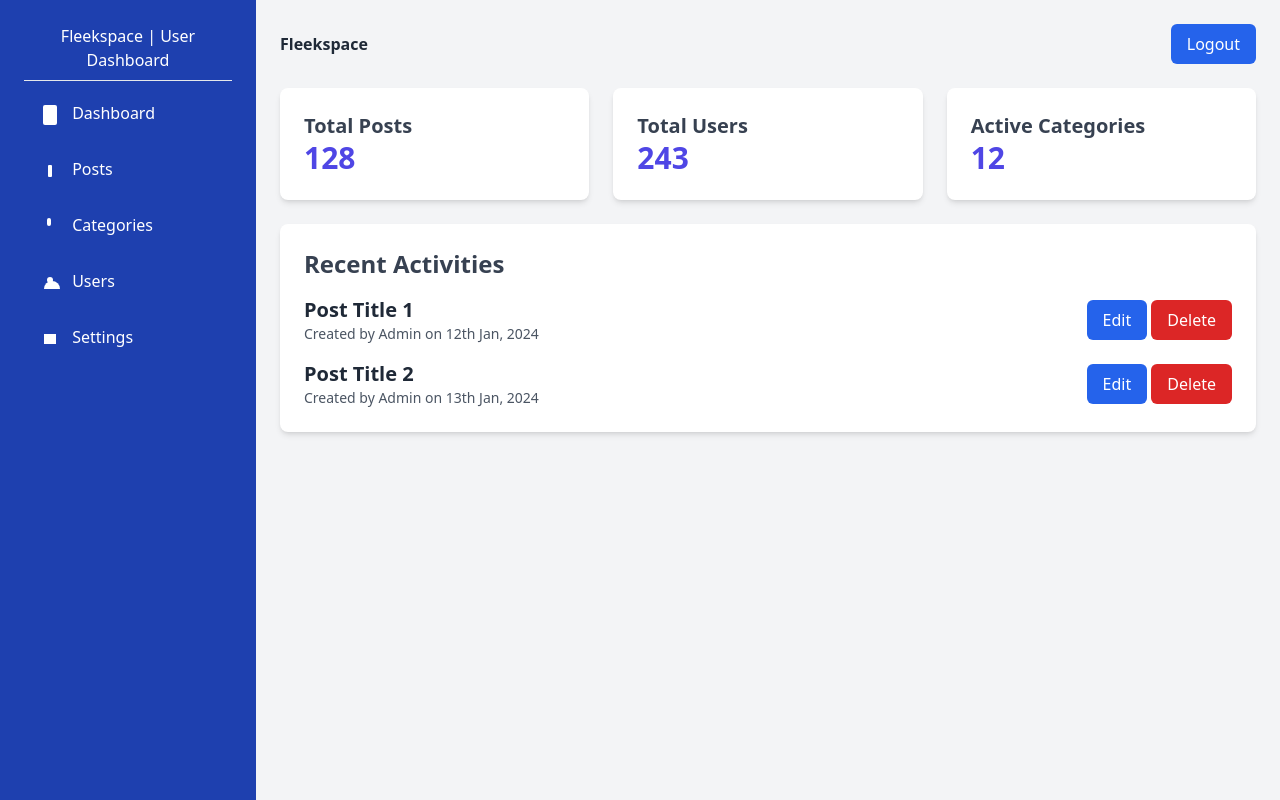
After one commit to Kiprotich-Code/fleekspace, a Django app: template templates/src/author/dashboard.html in a window 1280 px wide. The commit adds this page. Run offline with Django 4.2, Linux system fonts and the light colour scheme; the template is opened without the code that fills it, so the values that code supplies are empty; some libraries are stand-ins or nearby versions.

Commit message:
initial setup - admin dashboard, auth fetch api & articles detail view

```diff
--- a/api/users/views.py
+++ b/api/users/views.py
@@ -16,7 +16,7 @@ class UserRegisterationAPIView(GenericAPIView):
     An endpoint for the client to create a new User.
     """
 
-    permission_classes = [AllowAny]
+    permission_classes = [AllowAny,]
     serializer_class = serializers.UserRegisterationSerializer
 
     def post(self, request, *args, **kwargs):
@@ -33,7 +33,7 @@ class UserLoginAPIView(GenericAPIView):
     An endpoint to authenticate existing users using their email and password.
     """
 
-    permission_classes = [AllowAny]
+    permission_classes = [AllowAny,]
     serializer_class = serializers.UserLoginSerializer
 
     def post(self, request, *args, **kwargs):
--- /dev/null
+++ b/templates/src/author/dashboard.html
@@ -0,0 +1,127 @@
+<!DOCTYPE html>
+<html lang="en">
+
+<head>
+    <meta charset="UTF-8">
+    <meta name="viewport" content="width=device-width, initial-scale=1.0">
+    <title>Admin Dashboard | Fleekspace</title>
+    <script src="https://cdn.tailwindcss.com"></script>
+</head>
+
+<body class="font-sans bg-gray-100">
+    <!-- Sidebar and Main Content Wrapper -->
+    <div class="flex h-screen">
+
+        <!-- Sidebar -->
+        <div class="w-64 bg-blue-800 text-white flex-none p-6">
+            <h2 class="mb-2 text-center">Fleekspace | User Dashboard</h2>
+            <hr>
+            <div class="mb-3"></div>
+            <ul class="space-y-4">
+                <li>
+                    <a href="#" class="block px-4 py-2 hover:bg-blue-700 rounded-md">
+                        <svg class="h-5 w-5 inline-block mr-2" xmlns="http://www.w3.org/2000/svg" viewBox="0 0 20 20" fill="currentColor" aria-hidden="true">
+                            <path d="M3 2a2 2 0 012-2h10a2 2 0 012 2v16a2 2 0 01-2 2H5a2 2 0 01-2-2V2z" />
+                        </svg>
+                        Dashboard
+                    </a>
+                </li>
+                <li>
+                    <a href="#posts" class="block px-4 py-2 hover:bg-blue-700 rounded-md">
+                        <svg class="h-5 w-5 inline-block mr-2" xmlns="http://www.w3.org/2000/svg" viewBox="0 0 20 20" fill="currentColor" aria-hidden="true">
+                            <path fill-rule="evenodd" d="M8 5v10a1 1 0 001 1h2a1 1 0 001-1V5a1 1 0 00-1-1H9a1 1 0 00-1 1z" clip-rule="evenodd" />
+                        </svg>
+                        Posts
+                    </a>
+                </li>
+                <li>
+                    <a href="#categories" class="block px-4 py-2 hover:bg-blue-700 rounded-md">
+                        <svg class="h-5 w-5 inline-block mr-2" xmlns="http://www.w3.org/2000/svg" viewBox="0 0 20 20" fill="currentColor" aria-hidden="true">
+                            <path fill-rule="evenodd" d="M7 3a2 2 0 014 0v4a2 2 0 01-4 0V3z" clip-rule="evenodd" />
+                        </svg>
+                        Categories
+                    </a>
+                </li>
+                <li>
+                    <a href="#users" class="block px-4 py-2 hover:bg-blue-700 rounded-md">
+                        <svg class="h-5 w-5 inline-block mr-2" xmlns="http://www.w3.org/2000/svg" viewBox="0 0 20 20" fill="currentColor" aria-hidden="true">
+                            <path d="M10 10a3 3 0 100-6 3 3 0 000 6z" />
+                            <path fill-rule="evenodd" d="M4 16a8 8 0 1116 0H4z" clip-rule="evenodd" />
+                        </svg>
+                        Users
+                    </a>
+                </li>
+                <li>
+                    <a href="#" class="block px-4 py-2 hover:bg-blue-700 rounded-md">
+                        <svg class="h-5 w-5 inline-block mr-2" xmlns="http://www.w3.org/2000/svg" viewBox="0 0 20 20" fill="currentColor" aria-hidden="true">
+                            <path fill-rule="evenodd" d="M4 5h12v10H4V5z" clip-rule="evenodd" />
+                        </svg>
+                        Settings
+                    </a>
+                </li>
+            </ul>
+        </div>
+
+        <!-- Main Content -->
+        <div class="flex-1 p-6">
+            <!-- Header -->
+            <header class="flex items-center justify-between mb-6">
+                <h1 class="font-semibold text-gray-800">Fleekspace</h1>
+                <div class="flex items-center space-x-4">
+                    <button class="bg-blue-600 text-white px-4 py-2 rounded-md hover:bg-blue-700">Logout</button>
+                </div>
+            </header>
+
+            <!-- Statistics Cards -->
+            <div class="grid grid-cols-1 sm:grid-cols-2 lg:grid-cols-3 gap-6 mb-6">
+                <div class="bg-white p-6 rounded-lg shadow-md">
+                    <h2 class="text-xl font-semibold text-gray-700">Total Posts</h2>
+                    <p class="text-3xl font-bold text-indigo-600">128</p>
+                </div>
+                <div class="bg-white p-6 rounded-lg shadow-md">
+                    <h2 class="text-xl font-semibold text-gray-700">Total Users</h2>
+                    <p class="text-3xl font-bold text-indigo-600">243</p>
+                </div>
+                <div class="bg-white p-6 rounded-lg shadow-md">
+                    <h2 class="text-xl font-semibold text-gray-700">Active Categories</h2>
+                    <p class="text-3xl font-bold text-indigo-600">12</p>
+                </div>
+            </div>
+
+            <!-- Recent Activities or Posts -->
+            <div class="bg-white p-6 rounded-lg shadow-md">
+                <h2 class="text-2xl font-semibold text-gray-700 mb-4">Recent Activities</h2>
+                <div id="posts-list">
+                    <ul class="space-y-4">
+                        <!-- Example of a post item -->
+                        <li class="flex justify-between items-center">
+                            <div>
+                                <p class="text-xl font-semibold text-gray-800">Post Title 1</p>
+                                <p class="text-sm text-gray-600">Created by Admin on 12th Jan, 2024</p>
+                            </div>
+                            <div>
+                                <button class="bg-blue-600 text-white px-4 py-2 rounded-md hover:bg-blue-700">Edit</button>
+                                <button class="bg-red-600 text-white px-4 py-2 rounded-md hover:bg-red-700">Delete</button>
+                            </div>
+                        </li>
+                        <li class="flex justify-between items-center">
+                            <div>
+                                <p class="text-xl font-semibold text-gray-800">Post Title 2</p>
+                                <p class="text-sm text-gray-600">Created by Admin on 13th Jan, 2024</p>
+                            </div>
+                            <div>
+                                <button class="bg-blue-600 text-white px-4 py-2 rounded-md hover:bg-blue-700">Edit</button>
+                                <button class="bg-red-600 text-white px-4 py-2 rounded-md hover:bg-red-700">Delete</button>
+                            </div>
+                        </li>
+                        <!-- More posts will go here -->
+                    </ul>
+                </div>
+            </div>
+
+        </div>
+    </div>
+
+</body>
+
+</html>
--- /dev/null
+++ b/templates/src/author/footer.html
@@ -0,0 +1,3 @@
+<footer class="bg-gray-800 text-white text-center p-4 mt-auto fixed bottom-0">
+    <p>&copy; 2024 Fleekspace. All rights reserved.</p>
+</footer>
--- a/templates/src/index.html
+++ b/templates/src/index.html
@@ -8,7 +8,7 @@
     <script src="https://cdn.tailwindcss.com"></script>
 </head>
 
-<body class="bg-gray-50 text-gray-800">
+<body class="bg-gray-50 text-gray-800 min-h-screen">
     <!-- Navigation -->
     <nav class="p-4 bg-gray-900 text-white">
         <ul class="flex justify-center space-x-8 font-medium">
@@ -43,7 +43,7 @@
     </main>
 
     <!-- Footer -->
-    <footer class="bg-gray-900 text-white text-center py-6">
+    <footer class="bg-gray-900 text-white text-center py-6 sticky-[100vh]">
         <p class="text-lg">Thanks for being part of us, bro!</p>
         <p class="text-sm mt-2">© 2024 Fleekspace. All rights reserved.</p>
     </footer>
@@ -101,7 +101,7 @@
             <h2 class="font-bold text-xl mb-2">${article.title}</h2>
             <p class="text-gray-600 mb-4">By ${article.author} | ${new Date(article.created_at).toLocaleDateString()}</p>
             <p>${article.body.substring(0, 100)}...</p>
-            <a href="/blog/${article.id}" class="text-blue-500 underline">Read More</a>
+            <a href="article.html?id=${article.id}" class="text-blue-500 underline">Read More</a>
         `;
                 articlesContainer.appendChild(articleElement);
             });
```
Also changed, not shown: templates/src/article.html (+40 -31 lines), templates/src/auth/login.html (added, +155 -0 lines), templates/src/author/sidebar.html (added, +62 -0 lines), api/db.sqlite3.
